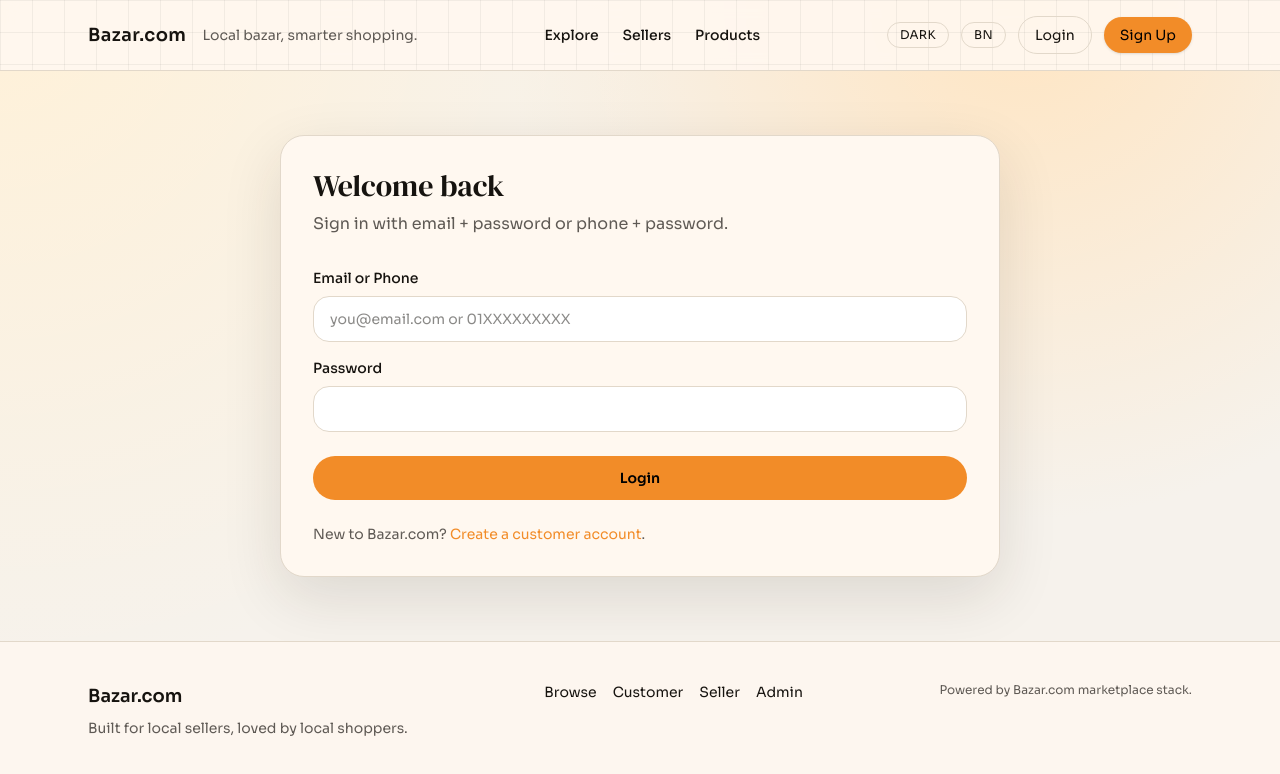
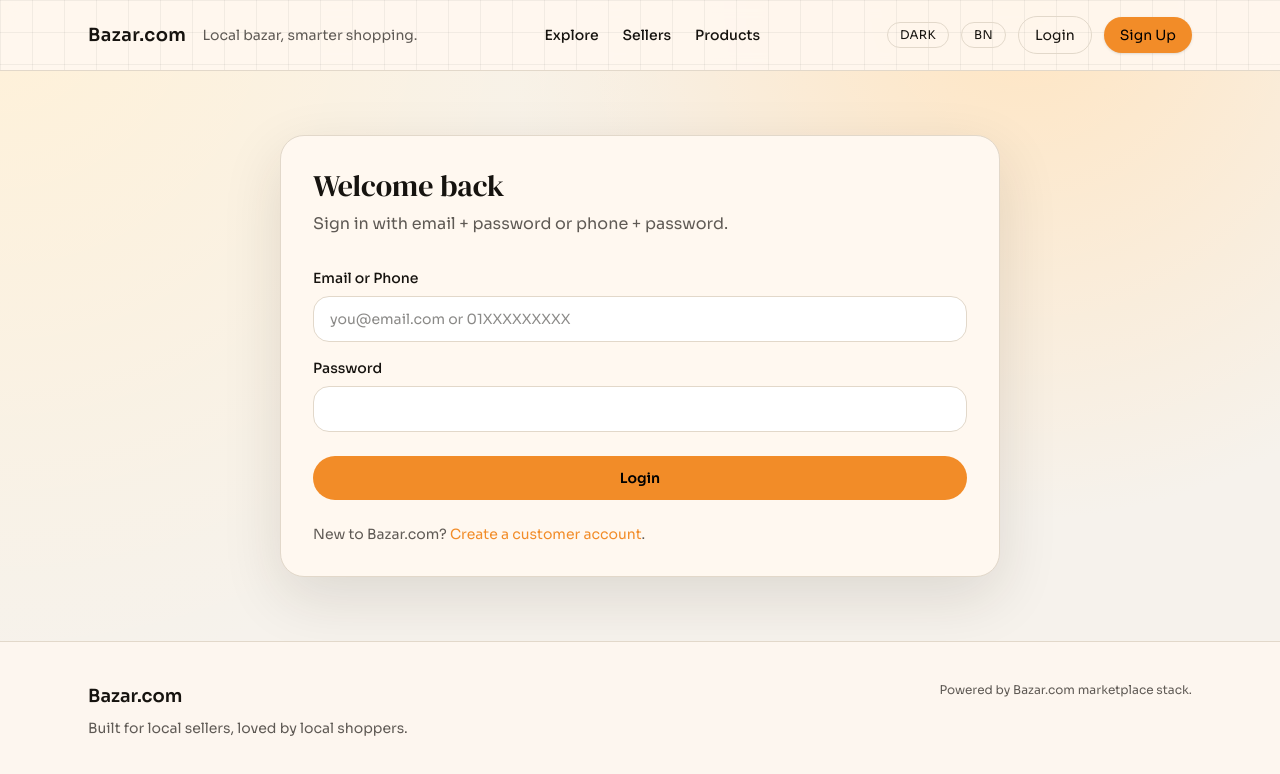
Before and after one commit to SumonIU/bazar, a Next.js app in the folder frontend/: page /login in a window 1280 px wide. Shown: the top 774 px of the page. Built offline with nearby package versions, Linux system fonts and the light colour scheme; no server answers.

Commit message:
feat: remove unused Link imports and navigation links from site footer

```diff
--- a/frontend/src/components/site-footer.tsx
+++ b/frontend/src/components/site-footer.tsx
@@ -1,5 +1,3 @@
-import Link from "next/link";
-
 export default function SiteFooter() {
   return (
     <footer className="border-t border-[var(--line)] bg-[var(--panel)]/80">
@@ -10,12 +8,6 @@
             Built for local sellers, loved by local shoppers.
           </p>
         </div>
-        <div className="flex flex-wrap gap-4 text-sm">
-          <Link href="/search">Browse</Link>
-          <Link href="/signup/customer">Customer</Link>
-          <Link href="/signup/seller">Seller</Link>
-          <Link href="/admin">Admin</Link>
-        </div>
         <p className="text-xs text-[var(--muted)]">
           Powered by Bazar.com marketplace stack.
         </p>
```
